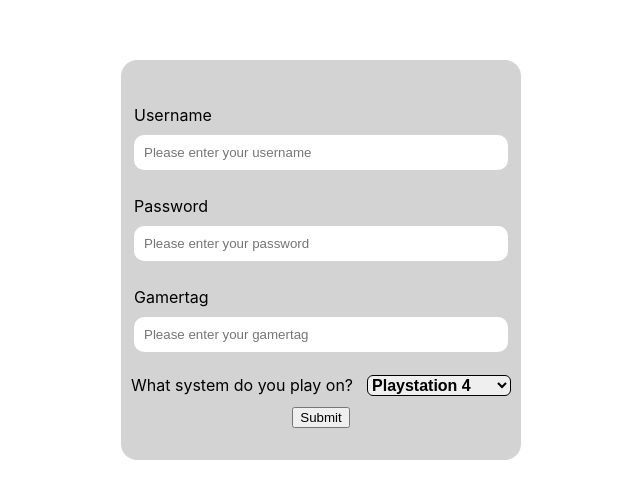
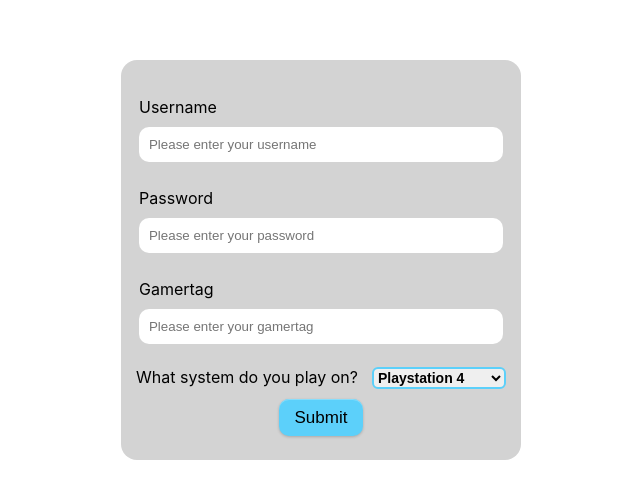
Before and after one commit to lwatson2/buddyFinder, a React (Create React App) app in the folder client/: page /register in a window 1280 px wide. Shown: the part 140-638 px from the top of the page, without its empty margins (319-959 px from the left). Built offline with nearby package versions, Linux system fonts and the light colour scheme.

Commit message:
Started adding a box shadow to submit btn

```diff
--- a/client/src/components/register/Register.css
+++ b/client/src/components/register/Register.css
@@ -1,5 +1,15 @@
 .errorDiv {
   border: 1px solid red;
+}
+.registerSubmitBtn {
+  border: none;
+  background: hsl(196, 94%, 67%);
+  border-radius: 10px;
+  height: 37px;
+  width: 84px;
+  font-size: 17px;
+  -webkit-box-shadow: inset 0 1px 0 hsl(196, 94%, 76%), 0 1px 3px hsla(0, 0%, 0%, 0.2);
+          box-shadow: inset 0 1px 0 hsl(196, 94%, 76%), 0 1px 3px hsla(0, 0%, 0%, 0.2);
 }
 .form-wrapper {
   height: 400px;
@@ -64,9 +74,9 @@
   border-radius: 6px;
   -webkit-box-sizing: border-box;
   box-sizing: border-box;
-  border: 1px solid;
+  border: 2px solid hsl(196, 94%, 67%);
   margin: 0;
-  font-size: 16px;
+  font-size: 14px;
   font-weight: 700;
   padding-right: 23px;
 }
--- a/client/src/components/register/Register.js
+++ b/client/src/components/register/Register.js
@@ -87,7 +87,9 @@ const Register = () => {
             </select>
           </div>
 
-          <button type="submit">Submit</button>
+          <button className="registerSubmitBtn" type="submit">
+            Submit
+          </button>
         </form>
       </div>
     </div>
```
